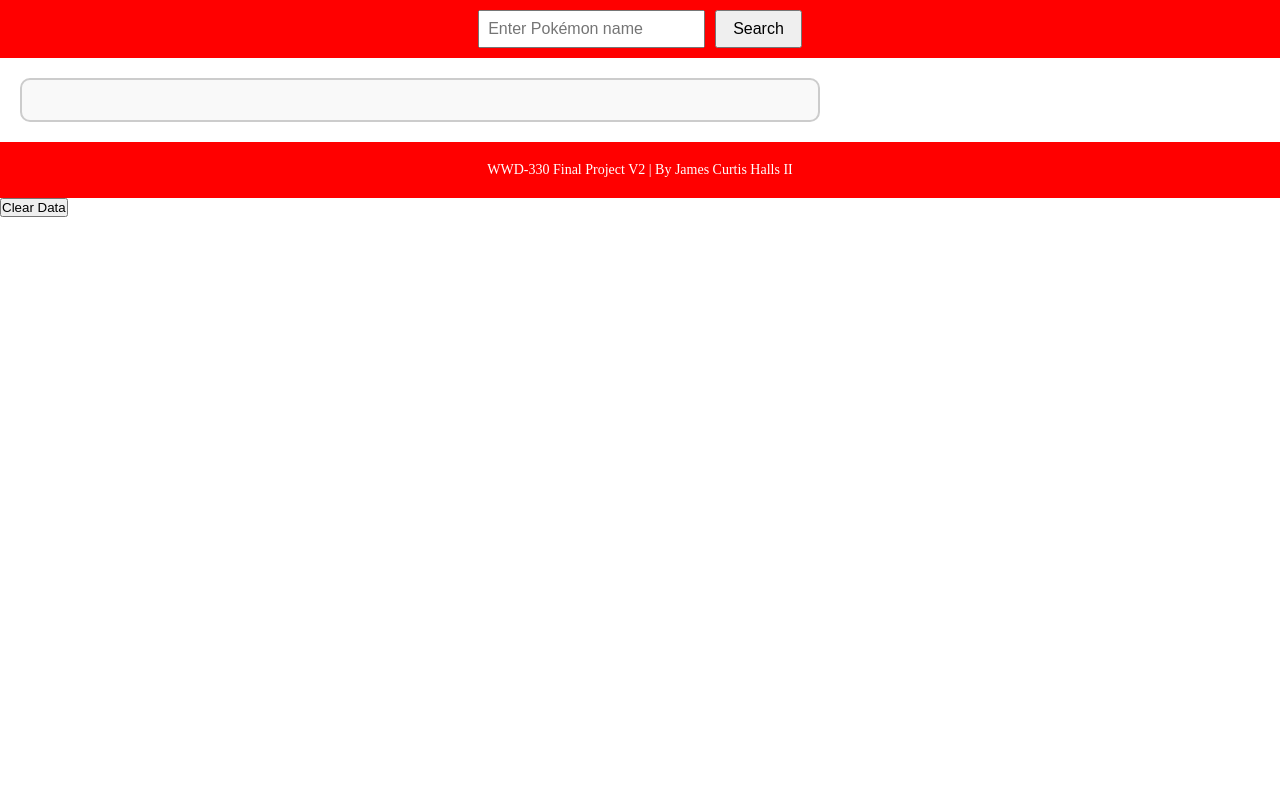
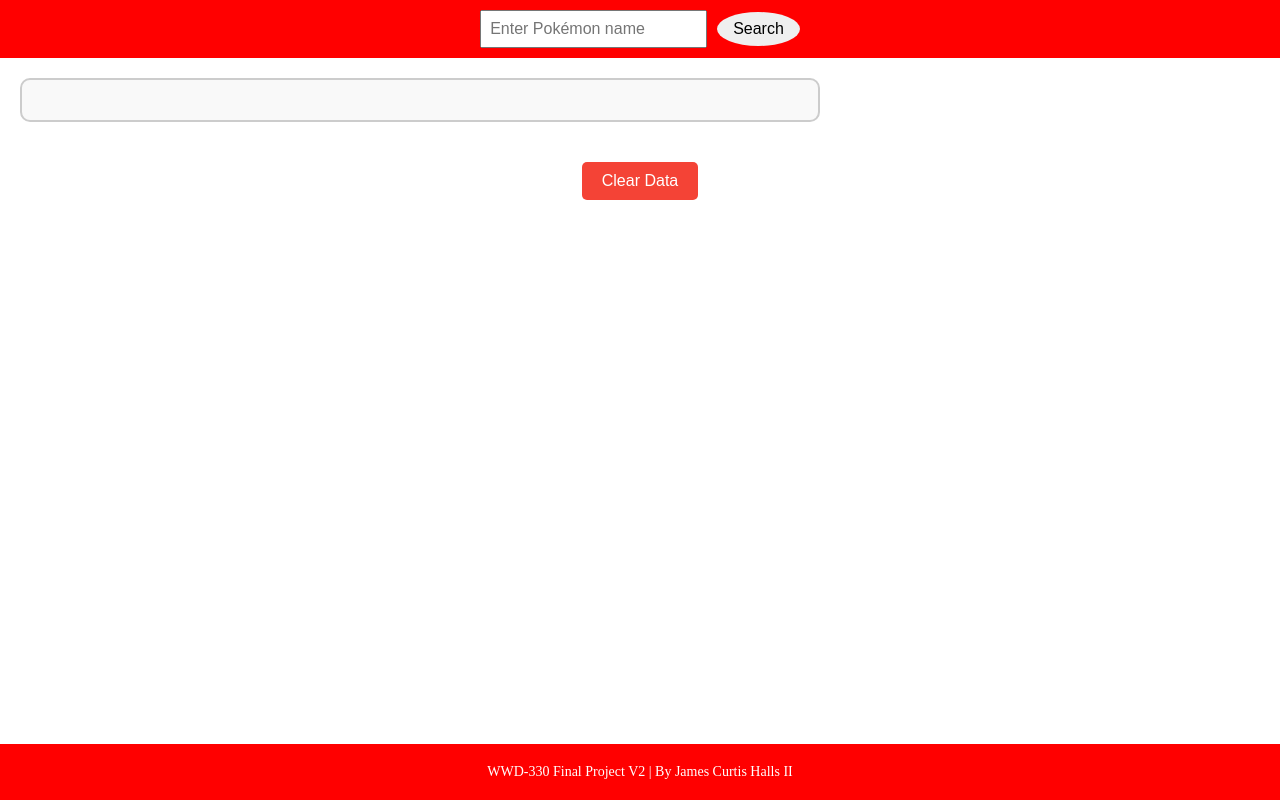
Before and after one commit to Mystdrago/WDD-330-Final-V2, a website: page index.html in a window 1280 px wide. Drawn offline with Linux system fonts and the light colour scheme; no server answers.

Commit message:
Commit number two

```diff
--- a/index.html
+++ b/index.html
@@ -4,11 +4,11 @@
     <meta charset="UTF-8">
     <meta name="viewport" content="width=device-width, initial-scale=1.0">
     <title>WWD-330 Final project: Now a Pokémon Fan Site, because there were no other free APIs in the assignment documentation that didn't have use limitations.</title>
-    <link rel="stylesheet" href="styles.css"> <!-- Link to the new CSS file -->
+    <link rel="stylesheet" href="styles.css">
     <script defer src="scripts/app.js"></script>
 </head>
 <body>
-    <!-- Banner with the search bar -->
+    <!-- Top red banner with the search bar -->
     <header>
         <input type="text" id="pokemonName" placeholder="Enter Pokémon name">
         <button id="searchButton">Search</button>
@@ -17,12 +17,12 @@
     <!-- Container for Pokémon data -->
     <div id="pokemonData"></div>
 
+    <!-- Clear Data Button above the footer hopefully -->
+    <button id="clearData">Clear Data</button>
 
+    <!-- Bottom red banner with footer text -->
     <footer>
         <p>WWD-330 Final Project V2 | By James Curtis Halls II</p>
     </footer>
-
-    <!-- Clear Data Button -->
-    <button id="clearData">Clear Data</button>
 </body>
 </html>
--- a/styles.css
+++ b/styles.css
@@ -3,6 +3,13 @@
     margin: 0;
     padding: 0;
     box-sizing: border-box;
+}
+
+/* Set up flexbox on the body to ensure the footer sticks to the bottom */
+body {
+    display: flex;
+    flex-direction: column;
+    min-height: 100vh; /* Ensure the body takes full height */
 }
 
 /* Red banners */
@@ -30,6 +37,8 @@ header button {
     padding: 8px 16px;
     font-size: 16px;
     cursor: pointer;
+    border-radius: 50%; /* Make the button round */
+    border: none;
 }
 
 /* Pokémon data container */
@@ -69,8 +78,26 @@ header button {
     font-size: 18px;
 }
 
+/* Clear Data Button */
+#clearData {
+    display: block;
+    margin: 20px auto;
+    padding: 10px 20px;
+    font-size: 16px;
+    background-color: #f44336; /* Red background */
+    color: white;
+    border: none;
+    border-radius: 5px;
+    cursor: pointer;
+}
+
+#clearData:hover {
+    background-color: #e53935;
+}
+
 /* Bottom banner (footer text) */
 footer {
     font-size: 14px;
     padding: 20px;
+    margin-top: auto; /* Pushes footer to the bottom */
 }
```
